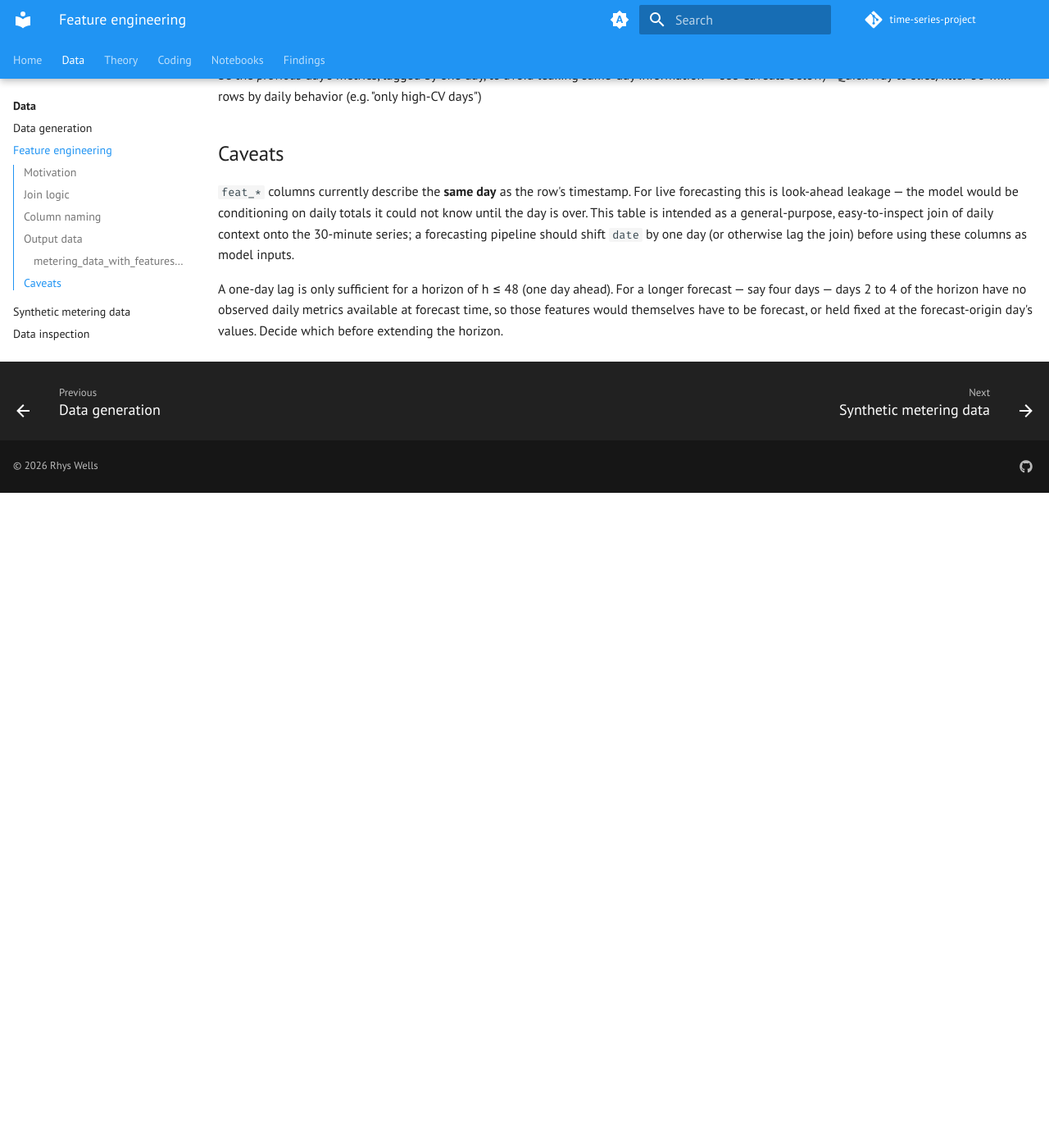
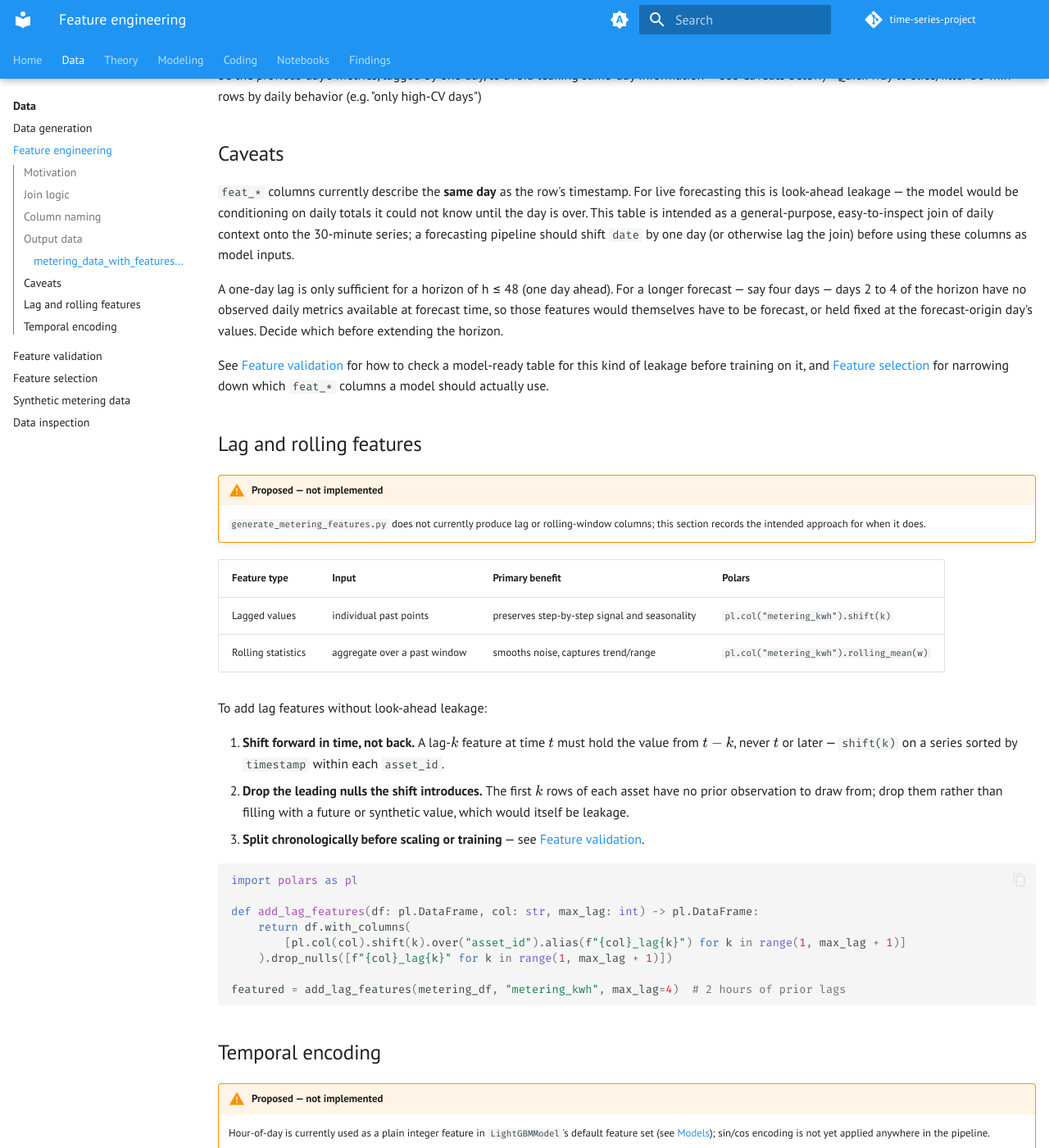
Before and after one commit to rhyslwells/Time-Series-Project, an MkDocs documentation site: the page built from docs_src/data/feature_engineering.md, in a window 1280 px wide and 1400 px high, scrolled down 1723 px. Shown: the whole window at 82% size. Built offline with MkDocs 1.6.1 and Material for MkDocs 9.7.7, drawn with Linux system fonts in a browser that asks for light colours; comment, search, counter and statistics services are not loaded; before the commit the page ends 2324 px from its top, so only the background shows below that; some of the changed text lies outside the part shown.

Commit message:
Add feature validation, selection, and time series splitting documentation; enhance model comparison notes

````diff
--- a/docs_src/data/feature_engineering.md
+++ b/docs_src/data/feature_engineering.md
@@ -82,3 +82,61 @@ A one-day lag is only sufficient for a horizon of h ≤ 48 (one day ahead). For
 forecast — say four days — days 2 to 4 of the horizon have no observed daily metrics
 available at forecast time, so those features would themselves have to be forecast, or held
 fixed at the forecast-origin day's values. Decide which before extending the horizon.
+
+See [Feature validation](feature_validation.md) for how to check a model-ready table for
+this kind of leakage before training on it, and [Feature selection](feature_selection.md)
+for narrowing down which `feat_*` columns a model should actually use.
+
+## Lag and rolling features
+
+!!! warning "Proposed — not implemented"
+    `generate_metering_features.py` does not currently produce lag or rolling-window
+    columns; this section records the intended approach for when it does.
+
+| Feature type | Input | Primary benefit | Polars |
+|---|---|---|---|
+| Lagged values | individual past points | preserves step-by-step signal and seasonality | `pl.col("metering_kwh").shift(k)` |
+| Rolling statistics | aggregate over a past window | smooths noise, captures trend/range | `pl.col("metering_kwh").rolling_mean(w)` |
+
+To add lag features without look-ahead leakage:
+
+1. **Shift forward in time, not back.** A lag-$k$ feature at time $t$ must hold the value
+   from $t-k$, never $t$ or later — `shift(k)` on a series sorted by `timestamp` within each
+   `asset_id`.
+2. **Drop the leading nulls the shift introduces.** The first $k$ rows of each asset have no
+   prior observation to draw from; drop them rather than filling with a future or synthetic
+   value, which would itself be leakage.
+3. **Split chronologically before scaling or training** — see [Feature
+   validation](feature_validation.md#chronological-splitting).
+
+```python
+import polars as pl
+
+def add_lag_features(df: pl.DataFrame, col: str, max_lag: int) -> pl.DataFrame:
+    return df.with_columns(
+        [pl.col(col).shift(k).over("asset_id").alias(f"{col}_lag{k}") for k in range(1, max_lag + 1)]
+    ).drop_nulls([f"{col}_lag{k}" for k in range(1, max_lag + 1)])
+
+featured = add_lag_features(metering_df, "metering_kwh", max_lag=4)  # 2 hours of prior lags
+```
+
+## Temporal encoding
+
+!!! warning "Proposed — not implemented"
+    Hour-of-day is currently used as a plain integer feature in `LightGBMModel`'s default
+    feature set (see [Models](../theory/models.md#lightgbm-gradient-boosting)); sin/cos
+    encoding is not yet applied anywhere in the pipeline.
+
+Integer hour-of-day (0-23) encodes midnight and 23:00 as maximally far apart, when they are
+one 30-minute step apart on a cyclical day. Sin/cos encoding fixes this by mapping the hour
+onto a circle:
+
+$$\sin\left(\frac{2\pi \cdot h}{24}\right), \quad \cos\left(\frac{2\pi \cdot h}{24}\right)$$
+
+This matters most for linear models and neural networks, which read the integer as an
+ordered magnitude. Tree models like LightGBM split on thresholds rather than magnitude, so
+the benefit is smaller, but Fourier terms can still help it model smooth, overlapping
+multi-seasonal patterns — daily and weekly cycles together, for instance — more directly
+than raw calendar integers. See [the weekly-cycle
+gap](../theory/models.md#the-weekly-cycle-no-default-configuration-captures) for why this
+project's current feature set has no day-of-week signal at all.
--- a/mkdocs.yml
+++ b/mkdocs.yml
@@ -64,6 +64,8 @@ nav:
       - data/index.md
       - Data generation: data/data_generation.md
       - Feature engineering: data/feature_engineering.md
+      - Feature validation: data/feature_validation.md
+      - Feature selection: data/feature_selection.md
       - Synthetic metering data: data/synthetic_metering_data.md
       - Data inspection: data/data_inspection.md
   - Theory:
@@ -75,6 +77,8 @@ nav:
       - Rolling-origin evaluation: theory/rolling-origin-evaluation.md
       - Decisions: theory/models-decisions.md
       - Forecast products: theory/forecast_products.md
+  - Modeling:
+      - Supervised vs statistical models: modeling/supervised_vs_statistical_models.md
   - Coding:
       - coding/index.md
       - Framework usage: coding/framework_usage.md
````
Also changed, not shown: docs_src/data/feature_selection.md (added, +19 -0 lines), docs_src/data/feature_validation.md (added, +29 -0 lines), docs_src/data/index.md (+2 -0 lines), docs_src/data/splitting for timeseries.md (added, +29 -0 lines), docs_src/modeling/supervised_learning_models/Quantile Regression with Supervised Learning models.md (added, +19 -0 lines), docs_src/modeling/supervised_vs_statistical_models.md (added, +56 -0 lines), docs_src/theory/index.md (+2 -0 lines), docs_src/theory/models.md (+4 -0 lines), working_notes/9_lightgbm/DFN/notebooklm.md (added, +51 -0 lines), working_notes/9_lightgbm/LIGHTGBM_PLAN.md (added, +145 -0 lines), working_notes/9_lightgbm/notes.md (added, +5 -0 lines), working_notes/8_gpt1/notebookLM.md (line endings or trailing spaces), working_notes/9_lightgbm/DFN/lightgbm_research.md (added).
